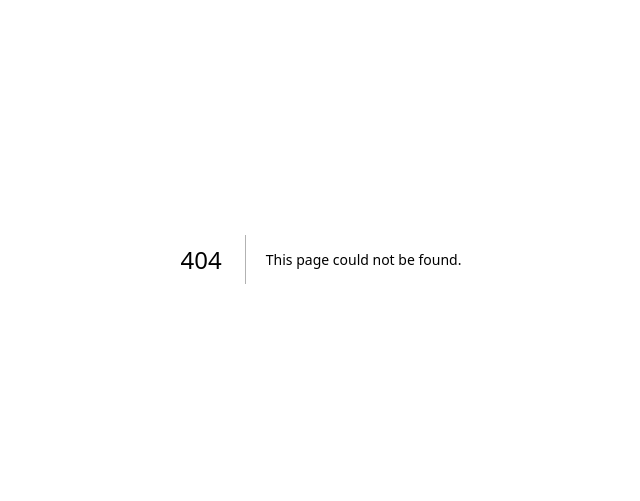
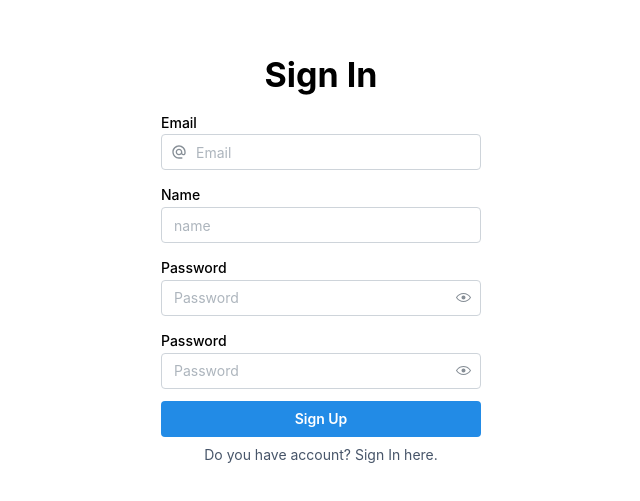
Before and after one commit to NikolasAmbroziewicz/ChatApp, a Next.js app in the folder frontend/: page /accounts/signup in a window 1280 px wide. Before the commit this address had no page. Shown: the part 141-642 px from the top of the page, without its empty margins (319-959 px from the left). Built offline with nearby package versions, Linux system fonts and the light colour scheme.

Commit message:
Added SignUp Page

```diff
--- /dev/null
+++ b/frontend/src/features/Accounts/hooks/useSignUp.ts
@@ -0,0 +1,36 @@
+"use Client";
+import axios from 'axios'
+import { useRouter } from "next/navigation";
+
+import { zodResolver } from "@hookform/resolvers/zod";
+import { useForm } from "react-hook-form";
+
+import { signUpSchema, SignUpType } from '@/features/Accounts/validators'
+
+export const useSignUp = () => {
+  const router = useRouter()
+  const {
+    register,
+    formState: { errors },
+    handleSubmit
+  } = useForm<SignUpType>({
+    resolver: zodResolver(signUpSchema)
+  })
+
+  const handleFormSubmit = async (values: SignUpType) => {
+    const res = await axios.post(`${String(process.env.NEXT_PUBLIC_BACKEND)}/v1/api/user`, {
+      ...values,
+    })
+
+    if(res.status === 200) {
+      router.push('/accounts/signin')
+    }
+  }
+
+  return {
+    handleFormSubmit,
+    register,
+    errors,
+    handleSubmit
+  }
+}
--- /dev/null
+++ b/frontend/src/features/Accounts/validators.ts
@@ -0,0 +1,19 @@
+import { object, string, TypeOf } from "zod";
+
+export const signInSchema = object({
+  email: string().email('Not Valid Email').min(1, 'Email is Required'),
+  password: string().min(6, 'Password too Short - Should be 6 chars minimum')
+})
+
+export const signUpSchema = object({
+  email: string().email('Not Valid Email').min(1, 'Email is Required'),
+  name: string().min(1, 'Name is required'),
+  password: string().min(6, 'Password too Short - Should be 6 chars minimum'),
+  passwordConfirmation: string().min(6, 'Password too Short - Should be 6 chars minimum'),
+}).refine((data) =>  data.password === data.passwordConfirmation, {
+  message: 'Passwords do not Match',
+  path: ["passwordConfirmation"]
+})
+
+export type SignInType = TypeOf<typeof signInSchema>
+export type SignUpType = TypeOf<typeof signUpSchema>
--- a/frontend/src/features/Auth/Providers/AuthProvider.tsx
+++ /dev/null
@@ -1,14 +0,0 @@
-"use client";
-
-import { ReactNode } from "react";
-import { SessionProvider } from "next-auth/react";
-
-interface IAuthProvider {
-  children: ReactNode;
-}
-
-const AuthProvider = ({ children }: IAuthProvider) => {
-  return <SessionProvider refetchInterval={5 * 60}>{children}</SessionProvider>;
-};
-
-export default AuthProvider;
--- a/frontend/src/pages/_app.tsx
+++ b/frontend/src/pages/_app.tsx
@@ -1,17 +1,13 @@
-import "@mantine/core/styles.css";
-
+import '@/styles/globals.css'
+import '@mantine/core/styles.css'
 import type { AppProps } from 'next/app'
 
-import { ColorSchemeScript, MantineProvider } from "@mantine/core";
-import AuthProvider from "@/features/Auth/Providers/AuthProvider";
+import { MantineProvider } from "@mantine/core";
 
 export default function App({ Component, pageProps }: AppProps) {
   return (
-    <AuthProvider>
-      <MantineProvider defaultColorScheme="light">
-        <Component {...pageProps} />
-      </MantineProvider>
-    </AuthProvider>
-
+    <MantineProvider defaultColorScheme='light'>
+      <Component {...pageProps} />
+    </MantineProvider>
   )
 }
--- /dev/null
+++ b/frontend/src/pages/accounts/signup/index.tsx
@@ -0,0 +1,60 @@
+"use client"
+import Link from "next/link";
+import { Button, Title, TextInput, PasswordInput } from '@mantine/core';
+import { MdAlternateEmail } from "react-icons/md";
+
+import { useSignUp } from "@/features/Accounts/hooks/useSignUp";
+
+const SignUpPage = () => {
+  const {
+    handleSubmit,
+    handleFormSubmit,
+    register
+  } = useSignUp()
+  return (
+    <div className='flex flex-col w-full h-screen justify-center items-center'>
+      <form
+        onSubmit={handleSubmit(handleFormSubmit)}
+        className='min-w-[320px]'
+      >
+        <Title align="center" size="h1" mb={12}>Sign In</Title>
+        <TextInput
+          label="Email"
+          placeholder="Email"
+          mb={12}
+          leftSection={<MdAlternateEmail size={16} />}
+          {...register('email')}
+        />
+        <TextInput
+          label="Name"
+          placeholder="name"
+          mb={12}
+          {...register('name')}
+        />
+        <PasswordInput
+          label="Password"
+          placeholder="Password"
+          mb={12}
+          {...register('password')}
+        />
+        <PasswordInput
+          label="Password"
+          placeholder="Password"
+          mb={12}
+          {...register('passwordConfirmation')}
+        />
+        <Button
+          type='submit'
+          fullWidth
+        >
+          Sign Up
+        </Button>
+      </form>
+      <Link href="/accounts/signin" className="mt-2 text-slate-600 text-sm">
+          Do you have account? Sign In here.
+      </Link>
+    </div>
+  )
+}
+
+export default SignUpPage
--- a/frontend/src/pages/index.tsx
+++ b/frontend/src/pages/index.tsx
@@ -1,10 +1,13 @@
-import { Button } from '@mantine/core';
+import { Inter } from 'next/font/google'
+
+const inter = Inter({ subsets: ['latin'] })
 
 export default function Home() {
   return (
-    <>
-    Home
-    <Button variant="filled">Button</Button>
-    </>
+    <div>
+      <span className='bg-red-100'>
+        Home Page
+      </span>
+    </div>
   )
 }
```
